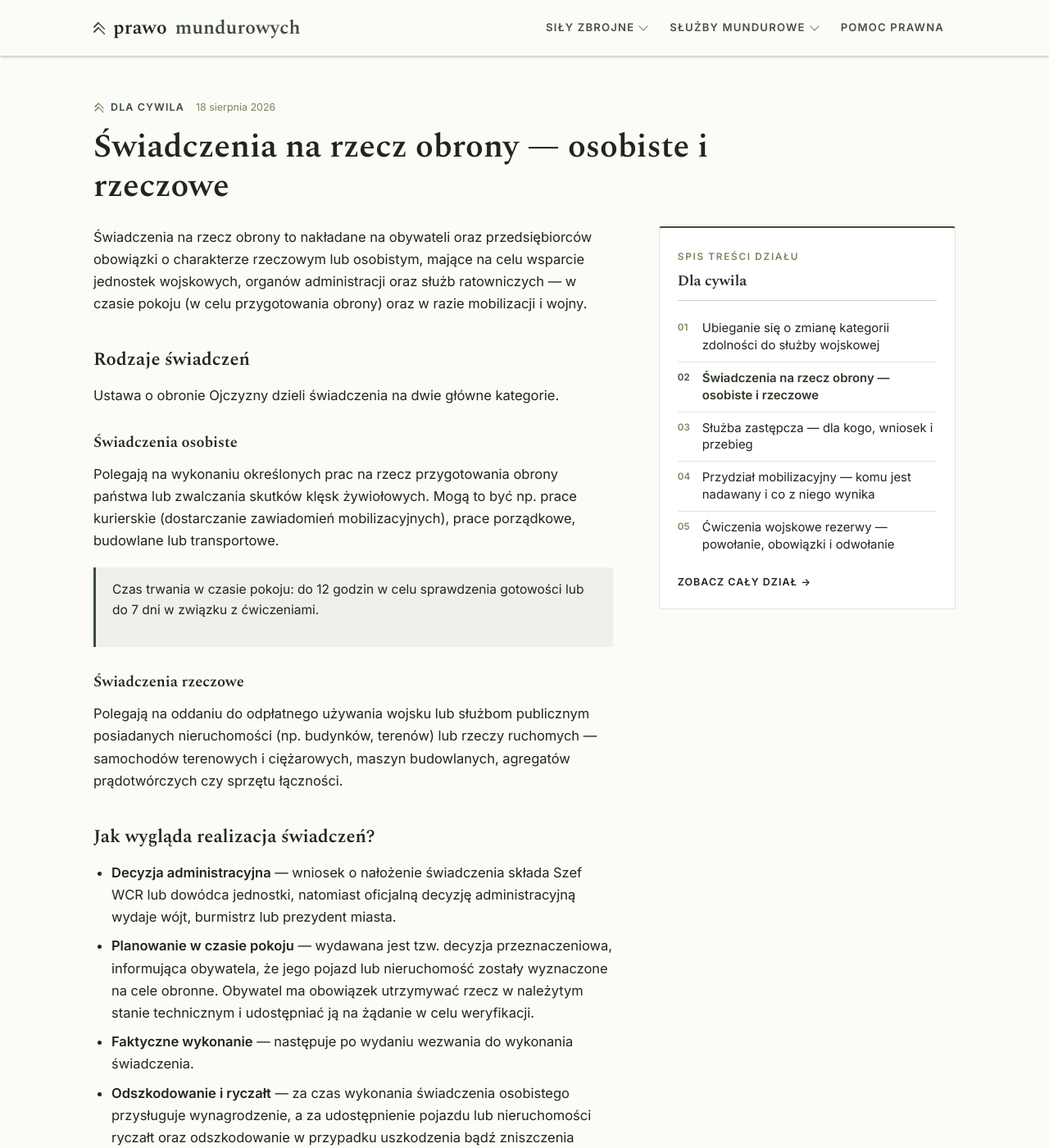
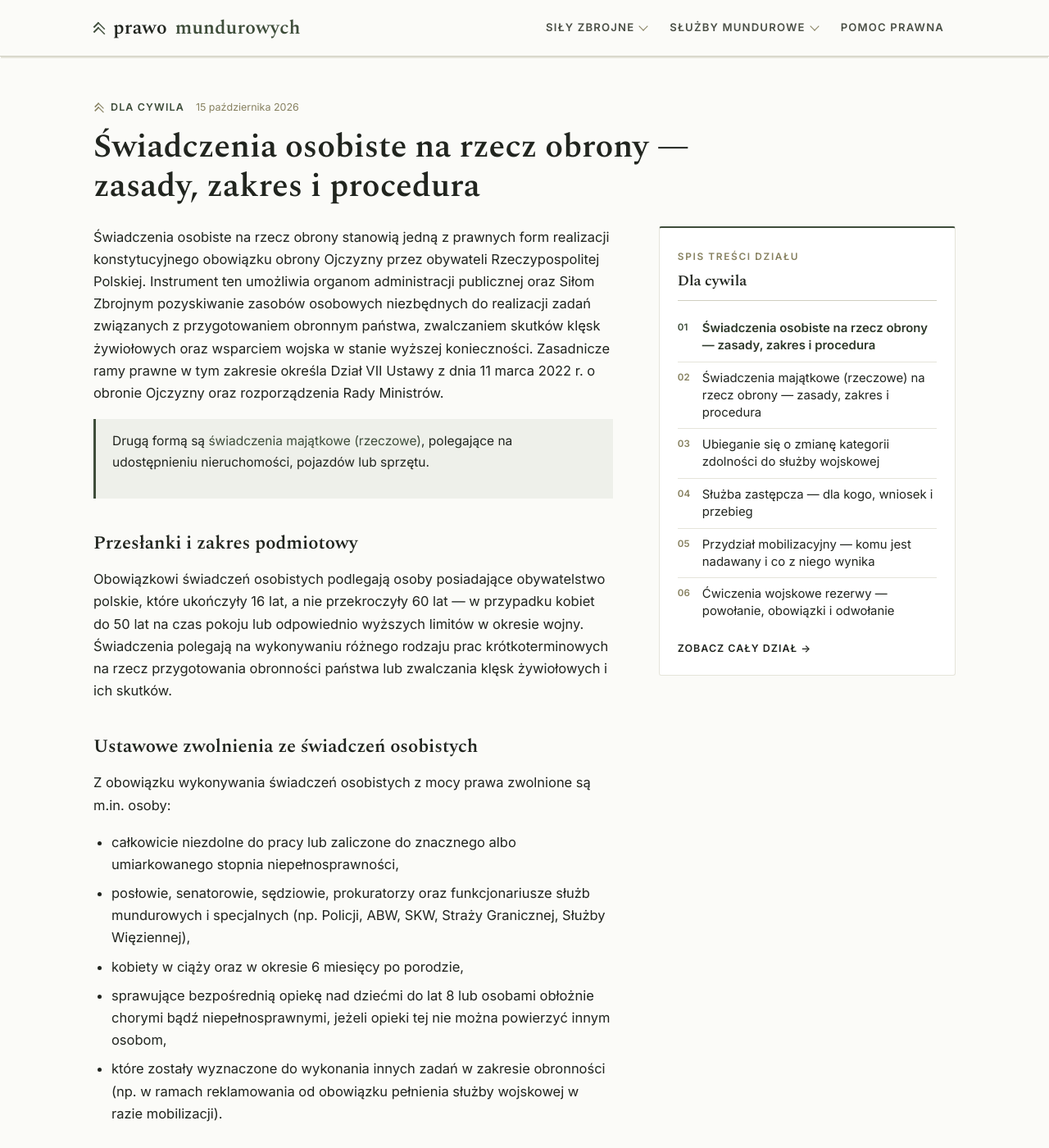
Before and after one commit to Vitekant/tactical, a Jekyll site: the page built from _artykuly/swiadczenia-na-rzecz-obrony.md, in a window 1280 px wide and 1400 px high. Shown: the whole window at 82% size. Built offline with Jekyll 4.4.1, drawn with Linux system fonts in a browser that asks for light colours; some of the changed text lies outside the part shown.

Commit message:
Przestepstwa wojskowe oraz swiadczenia na rzecz obrony
Trzy teksty, wszystkie od razu widoczne.

Przestepstwa wojskowe - przeglad czesci wojskowej Kodeksu karnego:
odmowa wykonania rozkazu, samowolne oddalenie i dezercja, naruszenie
nietykalnosci przelozonego i podwladnego oraz nieostrozne obchodzenie
sie z bronia. Material uzupelnia istniejace teksty o odpowiedzialnosci
dyscyplinarnej i sadownictwie wojskowym - tam byla procedura, tu sa
same znamiona czynow i kary.

Swiadczenia na rzecz obrony rozdzielone na dwa teksty. Dotychczasowy
krotki artykul (374 slowa, obie formy razem) zostal zastapiony
rozbudowanym tekstem o swiadczeniach osobistych - pod tym samym
adresem, zeby nie stracic pozycji w wyszukiwarce i nie zepsuc
zapisanych linkow. Swiadczenia rzeczowe dostaly osobny plik.
Oba teksty linkuja do siebie wzajemnie.

Ze starej wersji przeniesione zostalo to, czego nie bylo w nowym
materiale: odwolanie do wojewody w terminie 14 dni oraz sankcje
za uchylanie sie od swiadczenia.

Poprawiony czas trwania swiadczenia osobistego w czasie pokoju:
stara wersja mowila o 12 godzinach, ustawa o obronie Ojczyzny
przewiduje 24 godziny (48 dla kurierow).

Poprawione literowki z materialu zrodlowego: "przejawiania" ->
"przejawy", "Ciaglosc i ciagla gotowosc" -> "ciaglosc i stala
gotowosc", "placowe" -> "place", "ubiegniecia potrzeby" ->
"ustania potrzeby", "z nim sie znecal" -> "sie nad nim znecal".

Sprawdzone lokalnie: 70 z 70 artykulow w buildzie, 84 adresy w mapie
strony, zero martwych linkow, linki krzyzowe dzialaja w obie strony.

```diff
--- /dev/null
+++ b/_artykuly/swiadczenia-majatkowe-na-rzecz-obrony.md
@@ -0,0 +1,42 @@
+---
+title: "Świadczenia majątkowe (rzeczowe) na rzecz obrony — zasady, zakres i procedura"
+seo_title: "Świadczenia rzeczowe na rzecz obrony"
+date: 2026-10-15
+sections: [dla-cywila]
+summary: "Kiedy wojsko może zająć pojazd, nieruchomość lub maszynę, jak długo wolno je zatrzymać, jak przebiega protokół zdawczo-odbiorczy oraz jakie odszkodowanie przysługuje właścicielowi."
+---
+
+Świadczenia rzeczowe (majątkowe) stanowią instytucję prawną umożliwiającą organom państwa wykorzystanie nieruchomości, środków transportowych, maszyn, urządzeń oraz innego sprzętu należącego do podmiotów prywatnych i publicznych na potrzeby obronności państwa. Podobnie jak świadczenia osobiste, regulacja ta służy zapewnieniu sprawnego funkcjonowania Sił Zbrojnych oraz jednostek organizacyjnych wykonujących zadania obronne w stanie pokojowym, w razie zagrożenia bezpieczeństwa państwa oraz w czasie wojny. Zasady nakładania i realizacji świadczeń rzeczowych określa Dział VII Ustawy z dnia 11 marca 2022 r. o obronie Ojczyzny.
+
+> Drugą formą są [świadczenia osobiste](/artykuly/swiadczenia-na-rzecz-obrony.html), polegające na wykonywaniu prac na rzecz obrony państwa.
+
+## Przesłanki i przedmiot świadczeń
+
+Obowiązek świadczeń rzeczowych może być nałożony na urzędy i instytucje państwowe, organy samorządu terytorialnego, przedsiębiorców, inne jednostki organizacyjne oraz osoby fizyczne. Przedmiotem świadczeń mogą być:
+
+- **Nieruchomości** — budynki, lokale, tereny i utwardzone place pod udostępnienie dla wojska lub ewakuowanej ludności,
+- **Środki transportowe** — samochody osobowe, ciężarowe, pojazdy specjalne, ciągniki, naczepy, a także statki powietrzne i morskie,
+- **Maszyny i sprzęt** — maszyny budowlane, przeładunkowe, agregaty prądotwórcze, sprzęt telekomunikacyjny oraz narzędzia niezbędne do prowadzenia prac inżynieryjnych i logistycznych.
+
+## Czas trwania świadczeń rzeczowych
+
+Dostarczenie przedmiotu świadczeń rzeczowych w czasie pokoju następuje na cele sprawdzenia gotowości mobilizacyjnej Sił Zbrojnych oraz w związku z ćwiczeniami wojskowymi lub zadaniami obronnymi:
+
+- **W celu sprawdzenia gotowości mobilizacyjnej** — na czas nieprzekraczający 24 godzin (raz w roku),
+- **W związku z ćwiczeniami wojskowymi** lub ćwiczeniami w jednostkach przewidzianych do militaryzacji — na czas nieprzekraczający 7 dni (raz w roku),
+- **W celu zwalczania klęsk żywiołowych i usuwania ich skutków** — do 8 dni,
+- **W razie ogłoszenia mobilizacji i w czasie wojny** — do czasu ustania potrzeby wykorzystania przedmiotu świadczenia, bez sztywnych limitów czasowych.
+
+## Procedura nakładania i rozliczania świadczeń
+
+1. **Wydanie decyzji o przeznaczeniu** — wójt, burmistrz lub prezydent miasta wydaje decyzję administracyjną o przeznaczeniu nieruchomości lub rzeczy ruchomej na cele świadczeń rzeczowych na wniosek Szefa Wojskowego Centrum Rekrutacji (WCR) lub innego uprawnionego organu. Decyzja ta ma charakter planistyczny i oznacza nałożenie obowiązku utrzymywania przedmiotu w należytym stanie technicznym.
+2. **Wydanie decyzji o nałożeniu obowiązku i wezwanie** — w momencie wystąpienia realnej potrzeby (np. planowanych ćwiczeń) organ wydaje decyzję nakładającą obowiązek dostarczenia przedmiotu świadczenia w określonym miejscu i czasie.
+3. **Protokołowanie i odszkodowanie:**
+   - Przekazanie oraz zwrot przedmiotu świadczenia następuje na podstawie protokołu zdawczo-odbiorczego, w którym szczegółowo opisuje się stan techniczny, stopień zużycia oraz ewentualne uszkodzenia przedmiotu.
+   - Posiadaczowi przysługuje ryczałtowe odszkodowanie za czas używania przedmiotu przez wojsko lub inny organ, ustalane na podstawie stawek rynkowych za wynajem lub dzierżawę danego typu sprzętu.
+   - W przypadku uszkodzenia, zniszczenia lub utraty przedmiotu w czasie wykonywania świadczenia, właścicielowi przysługuje prawo do odszkodowania pokrywającego pełną wysokość szkody ze środków budżetu państwa.
+
+## Odwołanie od decyzji i konsekwencje odmowy
+
+- **Prawo do odwołania** — od decyzji wójta, burmistrza lub prezydenta miasta przysługuje odwołanie do **wojewody** w terminie **14 dni** od dnia doręczenia decyzji.
+- **Sankcje za odmowę** — odmowa wydania przedmiotu świadczenia rzeczowego, na przykład nieudostępnienie samochodu mimo prawomocnego wezwania, stanowi przestępstwo lub wykroczenie. Grozi za to kara grzywny, ograniczenia wolności, a w skrajnych przypadkach kara pozbawienia wolności.
--- a/_artykuly/swiadczenia-na-rzecz-obrony.md
+++ b/_artykuly/swiadczenia-na-rzecz-obrony.md
@@ -1,35 +1,44 @@
 ---
-title: "Świadczenia na rzecz obrony — osobiste i rzeczowe"
-seo_title: "Świadczenia na rzecz obrony — obowiązki i odwołanie"
-date: 2026-08-18
+title: "Świadczenia osobiste na rzecz obrony — zasady, zakres i procedura"
+seo_title: "Świadczenia osobiste na rzecz obrony"
+date: 2026-10-15
 sections: [dla-cywila]
-summary: "Obowiązki nakładane na obywateli i przedsiębiorców: prace na rzecz obrony oraz udostępnienie pojazdów i nieruchomości. Odszkodowanie, odwołanie do wojewody i sankcje za uchylanie się."
+summary: "Kogo obejmuje obowiązek prac na rzecz obrony, komu ustawa daje zwolnienie, ile godzin może trwać świadczenie, jakie przysługuje wynagrodzenie oraz jak odwołać się od decyzji."
 ---
 
-Świadczenia na rzecz obrony to nakładane na obywateli oraz przedsiębiorców obowiązki o charakterze rzeczowym lub osobistym, mające na celu wsparcie jednostek wojskowych, organów administracji oraz służb ratowniczych — w czasie pokoju (w celu przygotowania obrony) oraz w razie mobilizacji i wojny.
+Świadczenia osobiste na rzecz obrony stanowią jedną z prawnych form realizacji konstytucyjnego obowiązku obrony Ojczyzny przez obywateli Rzeczypospolitej Polskiej. Instrument ten umożliwia organom administracji publicznej oraz Siłom Zbrojnym pozyskiwanie zasobów osobowych niezbędnych do realizacji zadań związanych z przygotowaniem obronnym państwa, zwalczaniem skutków klęsk żywiołowych oraz wsparciem wojska w stanie wyższej konieczności. Zasadnicze ramy prawne w tym zakresie określa Dział VII Ustawy z dnia 11 marca 2022 r. o obronie Ojczyzny oraz rozporządzenia Rady Ministrów.
 
-## Rodzaje świadczeń
+> Drugą formą są [świadczenia majątkowe (rzeczowe)](/artykuly/swiadczenia-majatkowe-na-rzecz-obrony.html), polegające na udostępnieniu nieruchomości, pojazdów lub sprzętu.
 
-Ustawa o obronie Ojczyzny dzieli świadczenia na dwie główne kategorie.
+## Przesłanki i zakres podmiotowy
 
-### Świadczenia osobiste
+Obowiązkowi świadczeń osobistych podlegają osoby posiadające obywatelstwo polskie, które ukończyły 16 lat, a nie przekroczyły 60 lat — w przypadku kobiet do 50 lat na czas pokoju lub odpowiednio wyższych limitów w okresie wojny. Świadczenia polegają na wykonywaniu różnego rodzaju prac krótkoterminowych na rzecz przygotowania obronności państwa lub zwalczania klęsk żywiołowych i ich skutków.
 
-Polegają na wykonaniu określonych prac na rzecz przygotowania obrony państwa lub zwalczania skutków klęsk żywiołowych. Mogą to być np. prace kurierskie (dostarczanie zawiadomień mobilizacyjnych), prace porządkowe, budowlane lub transportowe.
+## Ustawowe zwolnienia ze świadczeń osobistych
 
-> Czas trwania w czasie pokoju: do 12 godzin w celu sprawdzenia gotowości lub do 7 dni w związku z ćwiczeniami.
+Z obowiązku wykonywania świadczeń osobistych z mocy prawa zwolnione są m.in. osoby:
 
-### Świadczenia rzeczowe
+- całkowicie niezdolne do pracy lub zaliczone do znacznego albo umiarkowanego stopnia niepełnosprawności,
+- posłowie, senatorowie, sędziowie, prokuratorzy oraz funkcjonariusze służb mundurowych i specjalnych (np. Policji, ABW, SKW, Straży Granicznej, Służby Więziennej),
+- kobiety w ciąży oraz w okresie 6 miesięcy po porodzie,
+- sprawujące bezpośrednią opiekę nad dziećmi do lat 8 lub osobami obłożnie chorymi bądź niepełnosprawnymi, jeżeli opieki tej nie można powierzyć innym osobom,
+- które zostały wyznaczone do wykonania innych zadań w zakresie obronności (np. w ramach reklamowania od obowiązku pełnienia służby wojskowej w razie mobilizacji).
 
-Polegają na oddaniu do odpłatnego używania wojsku lub służbom publicznym posiadanych nieruchomości (np. budynków, terenów) lub rzeczy ruchomych — samochodów terenowych i ciężarowych, maszyn budowlanych, agregatów prądotwórczych czy sprzętu łączności.
+## Rodzaje i czas trwania świadczeń
 
-## Jak wygląda realizacja świadczeń?
+W zależności od stanu prawnego państwa oraz celu nałożenia obowiązku, ustawa różnicuje wymiar czasu trwania świadczeń osobistych:
 
-- **Decyzja administracyjna** — wniosek o nałożenie świadczenia składa Szef WCR lub dowódca jednostki, natomiast oficjalną decyzję administracyjną wydaje wójt, burmistrz lub prezydent miasta.
-- **Planowanie w czasie pokoju** — wydawana jest tzw. decyzja przeznaczeniowa, informująca obywatela, że jego pojazd lub nieruchomość zostały wyznaczone na cele obronne. Obywatel ma obowiązek utrzymywać rzecz w należytym stanie technicznym i udostępniać ją na żądanie w celu weryfikacji.
-- **Faktyczne wykonanie** — następuje po wydaniu wezwania do wykonania świadczenia.
-- **Odszkodowanie i ryczałt** — za czas wykonania świadczenia osobistego przysługuje wynagrodzenie, a za udostępnienie pojazdu lub nieruchomości ryczałt oraz odszkodowanie w przypadku uszkodzenia bądź zniszczenia mienia przez wojsko.
+- **W czasie pokoju** — świadczenia mogą być nakładane w celu przygotowania obrony państwa (np. udział w ćwiczeniach wojskowych lub zadaniach związanych z dostarczaniem i obsługą świadczeń rzeczowych) na czas nieprzekraczający jednorazowo 24 godzin, a w stosunku do kurierów doręczających dokumenty powołania — do 48 godzin. Łączny wymiar świadczeń w roku kalendarzowym nie może przekroczyć 3 razy.
+- **W celu zwalczania klęsk żywiołowych i likwidacji ich skutków** — czas wykonywania świadczeń może wynosić do 7 dni jednorazowo.
+- **W razie ogłoszenia mobilizacji i w czasie wojny** — świadczenia osobiste mogą być nakładane na czas niezbędny do realizacji zadań, jednak nie dłuższy niż 6 miesięcy.
 
-## Odwołanie od decyzji i konsekwencje ignorowania obowiązków
+## Nałożenie obowiązku i procedura wykonania
+
+1. **Wniosek i decyzja administracyjna** — obowiązek świadczeń osobistych nakłada wójt, burmistrz lub prezydent miasta w drodze decyzji administracyjnej, wydawanej na wniosek Szefa Wojskowego Centrum Rekrutacji (WCR), organów jednostek samorządu terytorialnego lub podmiotów realizujących zadania obronne.
+2. **Wezwanie do wykonania** — osoba przeznaczona do świadczeń otrzymuje wezwanie określające miejsce, termin oraz rodzaj prac do wykonania.
+3. **Prawa i uprawnienia świadczeniodawcy** — osobie wykonującej świadczenia osobiste przysługuje ryczałtowe wynagrodzenie za czas ich wykonywania, zwrot kosztów przejazdu, bezpłatne wyżywienie (lub równoważnik) oraz ochrona prawna przysługująca funkcjonariuszom publicznym. Czas wykonywania świadczeń traktowany jest jako usprawiedliwiona nieobecność w pracy z zachowaniem praw pracowniczych.
+
+## Odwołanie od decyzji i konsekwencje uchylania się
 
 - **Prawo do odwołania** — od decyzji wójta, burmistrza lub prezydenta miasta o nałożeniu świadczenia przysługuje odwołanie do **wojewody** w terminie **14 dni** od dnia doręczenia decyzji.
-- **Sankcje za ignorowanie** — uchylanie się od wykonania świadczenia osobistego lub odmowa wydania przedmiotu świadczenia rzeczowego (np. nieudostępnienie samochodu mimo prawomocnego wezwania) stanowi przestępstwo lub wykroczenie. Grozi za to kara grzywny, ograniczenia wolności, a w skrajnych przypadkach kara pozbawienia wolności.
+- **Sankcje za uchylanie się** — uchylanie się od wykonania świadczenia osobistego mimo prawomocnego wezwania stanowi przestępstwo lub wykroczenie. Grozi za to kara grzywny, ograniczenia wolności, a w skrajnych przypadkach kara pozbawienia wolności.
```
Also changed, not shown: _artykuly/przestepstwa-wojskowe-kodeks-karny.md (added, +50 -0 lines), 2 other files.
